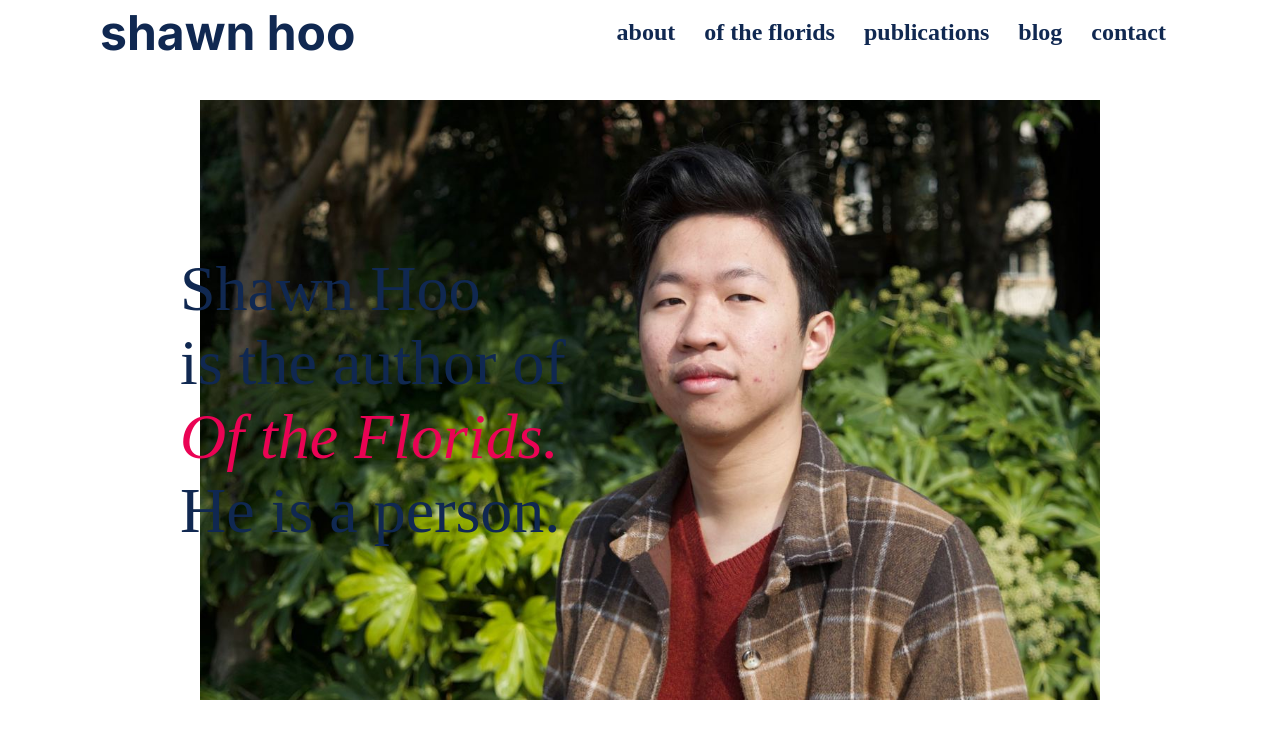
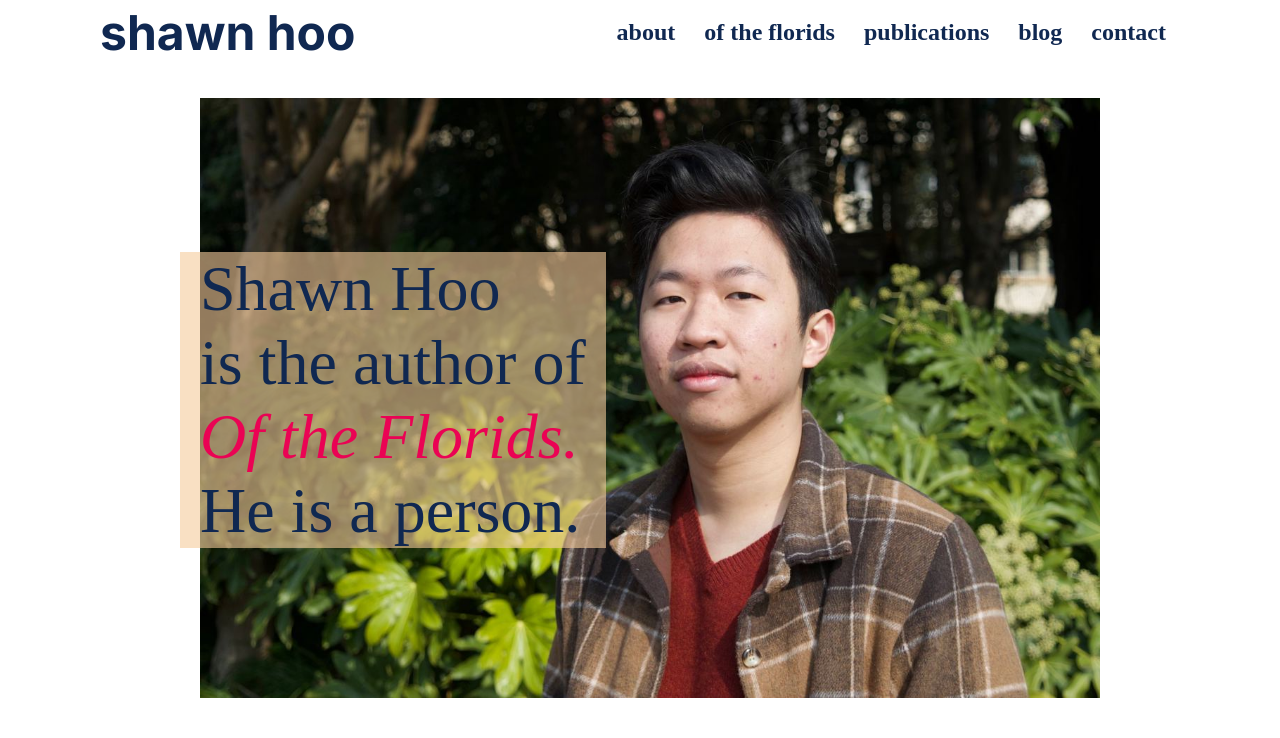
Before and after one commit to Darren-Loh/shawn-hoo-portfolio-web, a React (Create React App) app: page / in a window 1280 px wide. Shown: the top 738 px of the page. Built offline with nearby package versions, Linux system fonts and the light colour scheme.

Commit message:
added animation to home page

```diff
--- a/package.json
+++ b/package.json
@@ -7,6 +7,7 @@
     "@testing-library/jest-dom": "5.16.5",
     "@testing-library/react": "13.4.0",
     "@testing-library/user-event": "13.5.0",
+    "framer-motion": "^7.6.19",
     "json-server": "^0.17.1",
     "react": "^18.2.0",
     "react-dom": "^18.2.0",
--- a/src/Components/HomePage.js
+++ b/src/Components/HomePage.js
@@ -1,108 +1,133 @@
 import React, { useState } from 'react'
+import { motion } from "framer-motion"
 import shawnhoo from '../assets/shawnhoo.jpg'
 import florids from '../assets/book-cover_of-the-florids.png'
 
 const HomePage = () => {
 
   const [isHovering, setIsHovering] = useState(false)
-  const [firstLine, setFirstLine] = useState('Shawn Hoo')
-  const [secondLine, setSecondLine] = useState('is the author of')
-  const [fourthLine, setFourthLine] = useState('He is a person.')
 
   const handleMouseOver = () => {
     setIsHovering(true)
-    setFirstLine('test')
-    setSecondLine('test')
-    setFourthLine('test')
   }
 
   const handleMouseOut = () => {
     setIsHovering(false)
-    setFirstLine('Shawn Hoo')
-    setSecondLine('is the author of')
-    setFourthLine('He is a person')
+  }
+
+  const textPadding = 20
+
+  const textVariant = {
+    hidden: {
+      opacity: 0,
+      transition: { ease: "easeOut", duration: 0.4 }
+    },
+    visible: {
+      opacity: 1,
+      transition: { ease: "easeOut", duration: 0.4 }
+    }
   }
 
   return (
     <div>
       <div style={imageContainerStyle}>
-        {/* <div style={imageContainerStyle}> */}
         <div style={textStyle}>
-          <h1>
-            {firstLine}
-          </h1>
 
-          <h1 >
-            {secondLine}
-          </h1>
+          {/* first line */}
+          <div>
+            <motion.h1
+              variants={textVariant}
+              initial="hidden"
+              animate={isHovering ? "visible" : "hidden"}
+              style={{position: 'absolute', paddingLeft: textPadding, paddingRight: textPadding}}>
+              test
+            </motion.h1>
 
-          <h1><i style={{color: '#EA0354'}} onMouseOver={handleMouseOver} onMouseOut={handleMouseOut}>Of the Florids.</i></h1>
 
-          <h1 >
-            {fourthLine}
-          </h1>
+            <motion.h1
+              variants={textVariant}
+              initial="visible"
+              animate={isHovering ? "hidden" : "visible"}
+              style={{paddingLeft: textPadding, paddingRight: textPadding}}>
+              Shawn Hoo
+            </motion.h1>
+          </div>
+
+          {/* second line */}
+          <div>
+            <motion.h1
+              variants={textVariant}
+              initial="hidden"
+              animate={isHovering ? "visible" : "hidden"}
+              style={{position: 'absolute', paddingLeft: textPadding, paddingRight: textPadding}}>
+              test
+            </motion.h1>
+
+            <motion.h1
+              variants={textVariant}
+              initial="visible"
+              animate={isHovering ? "hidden" : "visible"}
+              style={{paddingLeft: textPadding, paddingRight: textPadding}}>
+              is the author of
+            </motion.h1>
+          </div>
+
+          {/* third line */}
+          <motion.h1
+            // animate={{y: 1.5}}
+            // transition={{duration: 0.8, yoyo: Infinity}}
+            >
+            <i style={{color: '#EA0354', paddingLeft: textPadding, paddingRight: textPadding}} onMouseOver={handleMouseOver} onMouseOut={handleMouseOut}>Of the Florids.</i>
+          </motion.h1>
+
+          {/* fourth line */}
+          <div>
+            <motion.h1
+              variants={textVariant}
+              initial="hidden"
+              animate={isHovering ? "visible" : "hidden"}
+              style={{position: 'absolute', paddingLeft: textPadding, paddingRight: textPadding}}>
+              test
+            </motion.h1>
+
+            <motion.h1
+              variants={textVariant}
+              initial="visible"
+              animate={isHovering ? "hidden" : "visible"}
+              style={{paddingLeft: textPadding, paddingRight: textPadding}}>
+              He is a person.
+            </motion.h1>
+          </div>
         </div>
-        <img
-        src={isHovering ? florids : shawnhoo}
-        style={isHovering ? {height: '75vh'} : {height: '75vh'}}
-        alt={isHovering ? 'of the florids cover page' : 'author portrait'}/>
-        {/* </div> */}
-        {/* {
-          isHovering ? (
-            <div style={imageContainerStyle}>
-              <div style={textStyle}>
-                <h1 className='floridsHovering'>Shawn Hoo</h1>
-                <h1 className='floridsHovering'>is the author of</h1>
-                <h1 className='floridsHovering'><i style={{color: '#EA0354'}} onMouseOver={handleMouseOver} onMouseOut={handleMouseOut}>Of the Florids.</i></h1>
-                <h1 className='floridsHovering'>He is a person.</h1>
-              </div>
-              <img className='floridsHovering' src={florids} alt='of the florids cover page'/>
-            </div>
-          ) : (
-            <div style={imageContainerStyle}>
-              <div style={textStyle}>
-                <h1 className='floridsNotHovering'>Shawn Hoo</h1>
-                <h1 className='floridsNotHovering'>is the author of</h1>
-                <h1 className='floridsNotHovering'><i style={{color: '#EA0354'}} onMouseOver={handleMouseOver} onMouseOut={handleMouseOut}>Of the Florids.</i></h1>
-                <h1 className='floridsNotHovering'>He is a person.</h1>
-              </div>
-              <img className='floridsNotHovering' style={{width: '75%'}} src={shawnhoo} alt='author portrait'/>
-            </div>
-          )
-        } */}
-        {/* <div style={textStyle}>
-          <h1 style={highlightStyle}>Shawn Hoo</h1>
-          <h1 style={highlightStyle}>is the author of</h1>
-          <h1 style={highlightStyle}><i style={{color: '#EA0354'}} onMouseOver={handleMouseOver} onMouseOut={handleMouseOut}>Of the Florids.</i></h1>
-          <h1 style={highlightStyle}>He is a person.</h1>
-        </div> */}
-        {/* <img style={{width: '75%'}} src={shawnhoo} alt='author portrait'/> */}
+
+        <div>
+          {/* image section */}
+          <motion.img
+            variants={textVariant}
+            initial="hidden"
+            animate={isHovering ? "visible" : "hidden"}
+            src={florids}
+            style={{height: '75vh', position: 'absolute', zIndex: '-10', right: 180}}
+            alt='of the florids cover page'/>
+
+          <motion.img
+            variants={textVariant}
+            initial="visible"
+            animate={isHovering ? "hidden" : "visible"}
+            src={shawnhoo}
+            style={{height: '75vh', position: 'relative', margin: '0 auto', zIndex: '-10'}}
+            alt='author portrait'/>
+        </div>
       </div>
-
-      {/* <div style={imageContainerStyle}>
-        <div style={textStyle}>
-          <h1>Shawn Hoo</h1>
-          <h1>is the author of</h1>
-          <h1><i style={{color: '#EA0354'}}>Of the Florids.</i></h1>
-          <h1>He is a person.</h1>
-        </div>
-        <img style={{width: '40%'}} src={florids} alt='of the florids cover page'/>
-      </div> */}
     </div>
   )
-}
-
-const highlightStyle = {
-    paddingLeft: 20,
-    paddingRight: 20,
-    backgroundColor: '#F5CB9C',
-    opacity: 0.6,
 }
 
 const textStyle = {
     position: 'absolute',
     left: 180,
     color: '#102851',
+    backgroundColor: 'rgba(245, 203, 156, 0.6)',
 }
 
 const imageContainerStyle = {
```
Also changed, not shown: 1 other file (tests, documents, lock files or other folders).
